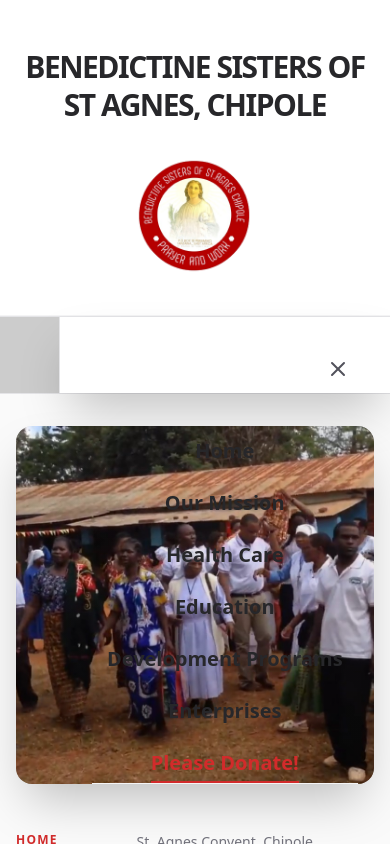
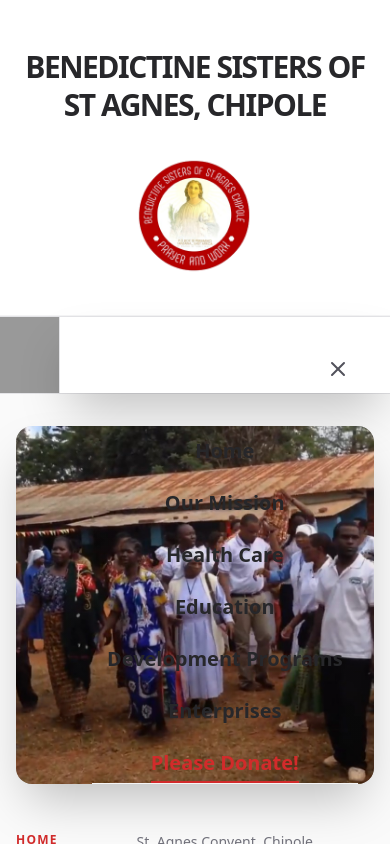
Before and after one commit to Iman-Mustafa/chipole, a Next.js app: page / in a window 390 px wide. Both pictures are taken after a click on the button 344 px from the left and 355 px from the top of the page. Shown: the top 844 px of the page. Built offline with nearby package versions, Linux system fonts and the light colour scheme.

Commit message:
modification

```diff
--- a/src/app/components/MobileNav.tsx
+++ b/src/app/components/MobileNav.tsx
@@ -37,12 +37,16 @@ export default function MobileNav() {
                 <div className="fixed inset-0 z-[100] flex">
                     {/* Backdrop */}
                     <div
-                        className="absolute inset-0 bg-black/20 backdrop-blur-sm animate-in fade-in duration-300"
+                        className="absolute inset-0 bg-black/40 backdrop-blur-sm transition-opacity duration-300"
                         onClick={() => setIsOpen(false)}
                     />
 
                     {/* Drawer */}
-                    <div className="relative ml-auto h-full w-[85%] max-w-sm bg-white dark:bg-zinc-900 border-l border-zinc-200 dark:border-zinc-800 p-8 shadow-2xl flex flex-col animate-in slide-in-from-right duration-300 ease-out z-[101]">
+                    <div
+                        className={`relative ml-auto h-full w-[85%] max-w-sm border-l p-8 shadow-2xl flex flex-col transition-transform duration-300 ease-out z-[101] bg-white dark:bg-zinc-900 border-zinc-200 dark:border-zinc-800 ${isOpen ? "translate-x-0" : "translate-x-full"
+                            }`}
+                        style={{ backgroundColor: 'var(--background)' }}
+                    >
                         <div className="flex justify-end mb-12">
                             <button
                                 onClick={() => setIsOpen(false)}
```
